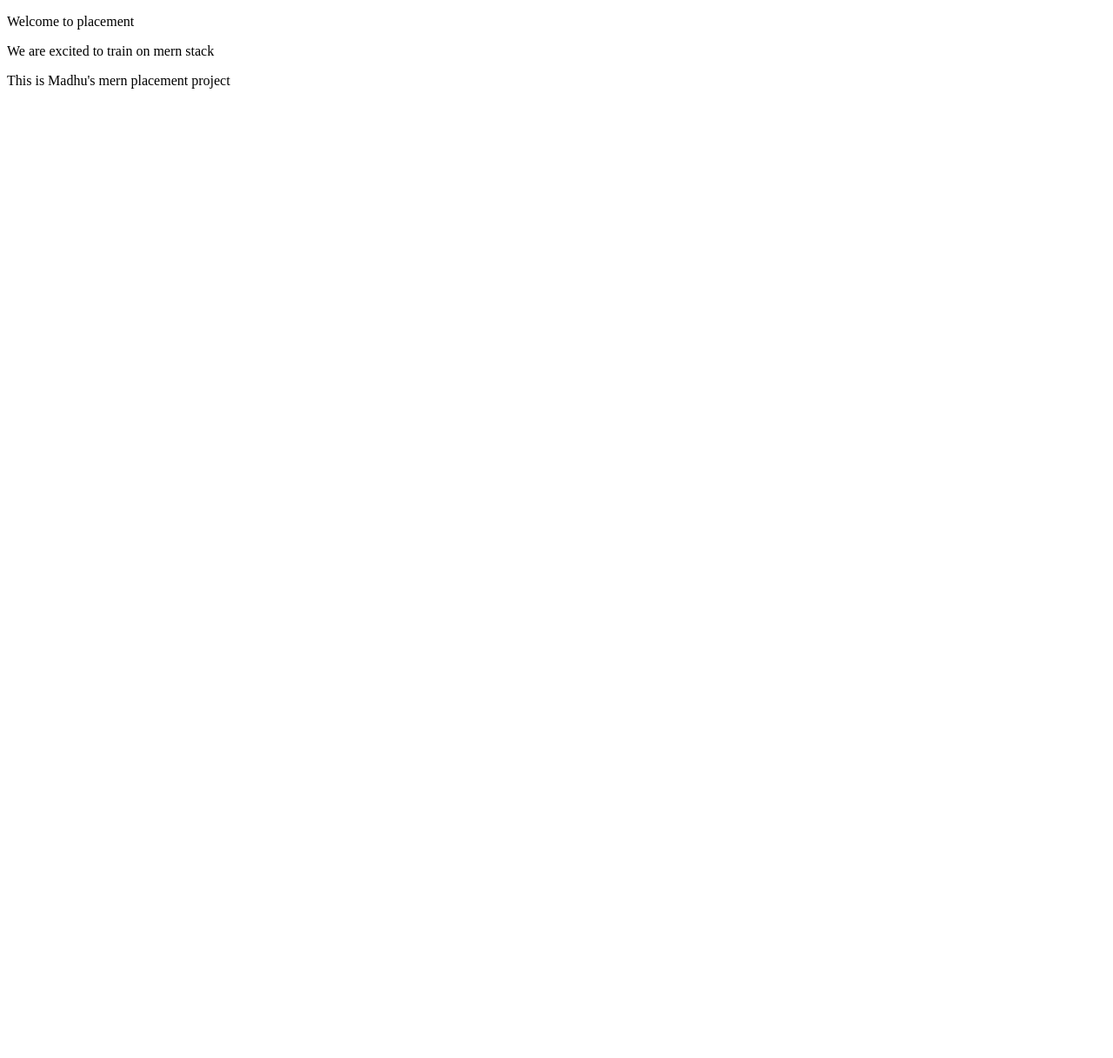
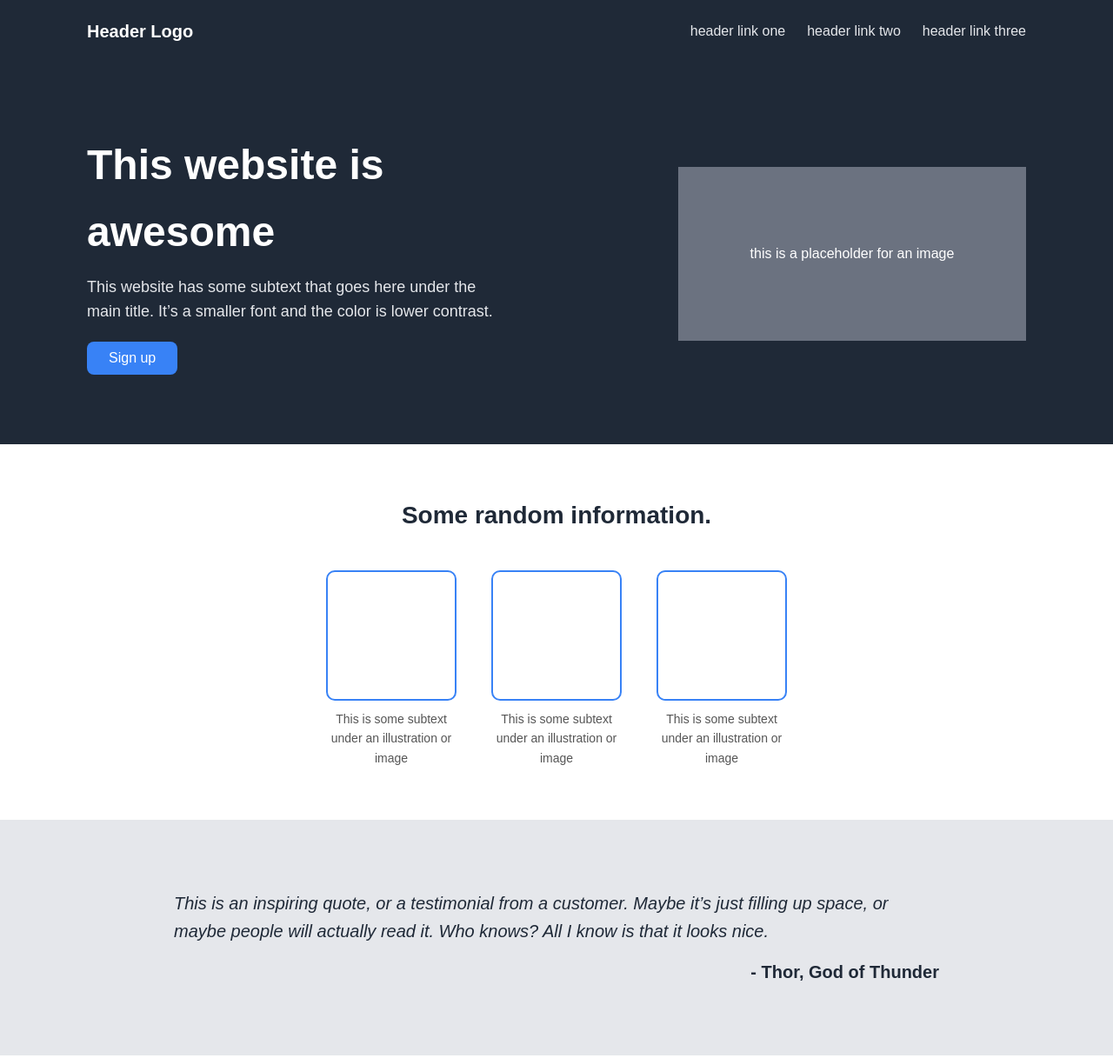
Before and after one commit to Madhumitha2579/mern, a plain HTML site: page index.html in a window 1280 px wide. Shown: the top 1217 px of the page at 87% size. Before the commit the page ends 800 px from the top, so only its background shows below. Drawn offline with Linux system fonts and the light colour scheme.

Commit message:
new page

```diff
--- a/index.html
+++ b/index.html
@@ -1,13 +1,246 @@
 <!DOCTYPE html>
 <html lang="en">
 <head>
-    <meta charset="UTF-8">
-    <meta name="viewport" content="width=device-width, initial-scale=1.0">
-    <title>Document</title>
+  <meta charset="UTF-8">
+  <meta name="viewport" content="width=device-width, initial-scale=1.0">
+  <title>Landing Page</title>
+  <style>
+    * {
+      box-sizing: border-box;
+      margin: 0;
+      padding: 0;
+    }
+
+    body {
+      font-family: Arial, sans-serif;
+      background-color: #fff;
+      color: #1F2937;
+      line-height: 1.6;
+    }
+
+    /* Header */
+    header {
+      background-color: #1F2937;
+      color: white;
+      display: flex;
+      justify-content: space-between;
+      align-items: center;
+      padding: 20px 100px;
+    }
+
+    .logo {
+      font-weight: bold;
+      font-size: 20px;
+    }
+
+    nav ul {
+      list-style: none;
+      display: flex;
+      gap: 25px;
+    }
+
+    nav ul li a {
+      text-decoration: none;
+      color: #E5E7EB;
+      font-size: 16px;
+    }
+
+    /* Hero Section */
+    .hero {
+      background-color: #1F2937;
+      color: white;
+      display: flex;
+      justify-content: space-between;
+      align-items: center;
+      padding: 80px 100px;
+    }
+
+    .hero-text {
+      max-width: 45%;
+    }
+
+    .hero-text h1 {
+      font-size: 48px;
+      font-weight: 800;
+      margin-bottom: 10px;
+    }
+
+    .hero-text p {
+      font-size: 18px;
+      color: #E5E7EB;
+      margin-bottom: 20px;
+    }
+
+    .hero-text button {
+      background-color: #3882F6;
+      color: white;
+      border: none;
+      padding: 10px 25px;
+      font-size: 16px;
+      border-radius: 8px;
+      cursor: pointer;
+    }
+
+    .hero-image {
+      background-color: #6B7280;
+      color: white;
+      width: 400px;
+      height: 200px;
+      display: flex;
+      justify-content: center;
+      align-items: center;
+    }
+
+    /* Info Section */
+    .info-section {
+      padding: 60px 100px;
+      text-align: center;
+    }
+
+    .info-section h2 {
+      font-size: 28px;
+      margin-bottom: 40px;
+      font-weight: bold;
+    }
+
+    .info-boxes {
+      display: flex;
+      justify-content: center;
+      gap: 40px;
+    }
+
+    .box {
+      border: 2px solid #3882F6;
+      border-radius: 10px;
+      width: 150px;
+      height: 150px;
+      margin-bottom: 10px;
+    }
+
+    .info-box {
+      max-width: 150px;
+    }
+
+    .info-box p {
+      font-size: 14px;
+      color: #555;
+      margin-top: 10px;
+    }
+
+    /* Quote Section */
+    .quote {
+      background-color: #E5E7EB;
+      padding: 80px 200px;
+      font-size: 20px;
+      font-style: italic;
+      color: #1F2937;
+    }
+
+    .quote-author {
+      text-align: right;
+      font-weight: bold;
+      margin-top: 15px;
+      font-style: normal;
+    }
+
+    /* Call to Action */
+    .cta {
+      background-color: #3882F6;
+      color: white;
+      margin: 70px 100px;
+      border-radius: 10px;
+      display: flex;
+      justify-content: space-between;
+      align-items: center;
+      padding: 30px 60px;
+    }
+
+    .cta-text h3 {
+      margin-bottom: 5px;
+      font-size: 20px;
+    }
+
+    .cta-text p {
+      color: #E5E7EB;
+      font-size: 14px;
+    }
+
+    .cta button {
+      background-color: transparent;
+      color: white;
+      border: 2px solid white;
+      border-radius: 8px;
+      padding: 8px 20px;
+      cursor: pointer;
+      font-weight: bold;
+    }
+
+    /* Footer */
+    footer {
+      background-color: #1F2937;
+      color: #E5E7EB;
+      text-align: center;
+      padding: 20px;
+      font-size: 14px;
+    }
+  </style>
 </head>
 <body>
-    <p>Welcome to placement</p>
-    <p>We are excited to train on mern stack</p>
-    <p>This is Madhu's mern placement project</p>
+
+  <header>
+    <div class="logo">Header Logo</div>
+    <nav>
+      <ul>
+        <li><a href="#">header link one</a></li>
+        <li><a href="#">header link two</a></li>
+        <li><a href="#">header link three</a></li>
+      </ul>
+    </nav>
+  </header>
+
+  <section class="hero">
+    <div class="hero-text">
+      <h1>This website is awesome</h1>
+      <p>This website has some subtext that goes here under the main title. It’s a smaller font and the color is lower contrast.</p>
+      <button>Sign up</button>
+    </div>
+    <div class="hero-image">this is a placeholder for an image</div>
+  </section>
+
+  <section class="info-section">
+    <h2>Some random information.</h2>
+    <div class="info-boxes">
+      <div class="info-box">
+        <div class="box"></div>
+        <p>This is some subtext under an illustration or image</p>
+      </div>
+      <div class="info-box">
+        <div class="box"></div>
+        <p>This is some subtext under an illustration or image</p>
+      </div>
+      <div class="info-box">
+        <div class="box"></div>
+        <p>This is some subtext under an illustration or image</p>
+      </div>
+    </div>
+  </section>
+
+  <section class="quote">
+    <p>This is an inspiring quote, or a testimonial from a customer. Maybe it’s just filling up space, or maybe people will actually read it. Who knows? All I know is that it looks nice.</p>
+    <div class="quote-author">- Thor, God of Thunder</div>
+  </section>
+
+  <section class="cta">
+    <div class="cta-text">
+      <h3>Call to action! It’s time!</h3>
+      <p>Sign up for our product by clicking that button right over there!</p>
+    </div>
+    <button>Sign up</button>
+  </section>
+
+  <footer>
+    Copyright © The Odin Project 2021
+  </footer>
+
 </body>
 </html>
```
